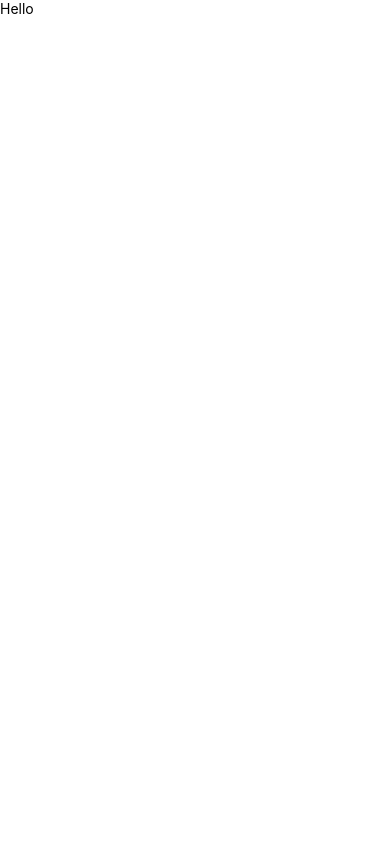
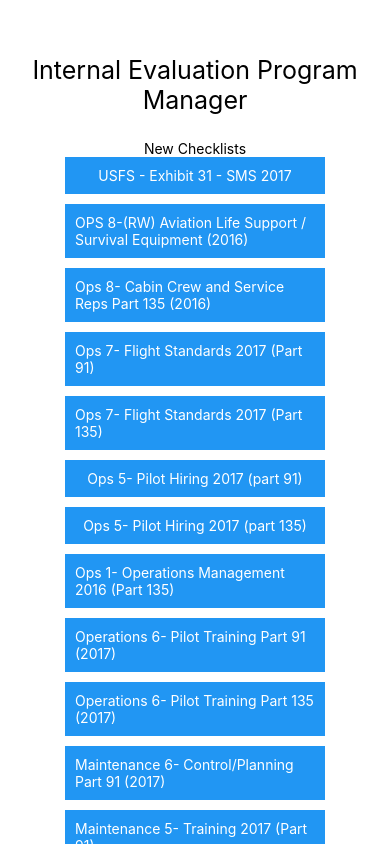
Before and after one commit to cdecamp77/coastalApp, a React Native app: screen / in a window 390 px wide. Built offline with nearby package versions, Linux system fonts and the light colour scheme.

Commit message:
Started IEP Manager, added checklist, and scrollablility.

```diff
--- a/App.js
+++ b/App.js
@@ -1,13 +1,12 @@
 import React, {Component} from 'react';
 import {AppRegistry, Text, View} from 'react-native';
+import IEPManager from './app/pages/IEPManager/IEPManager';
 
 export default class coastalApp extends Component {
   render() {
     return (
       <View>
-        <Text>
-          Hello
-        </Text>
+        <IEPManager />
       </View>
     );
   }
--- /dev/null
+++ b/app/pages/IEPManager/IEPManager.js
@@ -0,0 +1,134 @@
+import React, {Component} from 'react';
+import {AppRegistry, Text, View, StyleSheet, ScrollView, TouchableOpacity} from 'react-native';
+
+export default class IEPManager extends Component {
+  render() {
+    return (
+      <ScrollView>
+        <View style={styles.container}>
+            <Text style={styles.h1}>Internal Evaluation Program Manager</Text>
+            <Text>New Checklists</Text>
+            <TouchableOpacity onPress={this._onPressButton}>
+                <View style={styles.button}>
+                    <Text style={styles.buttonText}>USFS - Exhibit 31 - SMS 2017</Text>
+                </View>
+            </TouchableOpacity>
+            <TouchableOpacity onPress={this._onPressButton}>
+                <View style={styles.button}>
+                    <Text style={styles.buttonText}>OPS 8-(RW) Aviation Life Support / Survival Equipment (2016)</Text>
+                </View>
+            </TouchableOpacity>
+            <TouchableOpacity onPress={this._onPressButton}>
+                <View style={styles.button}>
+                    <Text style={styles.buttonText}>Ops 8- Cabin Crew and Service Reps Part 135 (2016)</Text>
+                </View>
+            </TouchableOpacity>
+            <TouchableOpacity onPress={this._onPressButton}>
+                <View style={styles.button}>
+                    <Text style={styles.buttonText}>Ops 7- Flight Standards 2017 (Part 91)</Text>
+                </View>
+            </TouchableOpacity>
+            <TouchableOpacity onPress={this._onPressButton}>
+                <View style={styles.button}>
+                    <Text style={styles.buttonText}>Ops 7- Flight Standards 2017 (Part 135)</Text>
+                </View>
+            </TouchableOpacity>
+            <TouchableOpacity onPress={this._onPressButton}>
+                <View style={styles.button}>
+                    <Text style={styles.buttonText}>Ops 5- Pilot Hiring 2017 (part 91)</Text>
+                </View>
+            </TouchableOpacity>
+            <TouchableOpacity onPress={this._onPressButton}>
+                <View style={styles.button}>
+                    <Text style={styles.buttonText}>Ops 5- Pilot Hiring 2017 (part 135)</Text>
+                </View>
+            </TouchableOpacity>
+            <TouchableOpacity onPress={this._onPressButton}>
+                <View style={styles.button}>
+                    <Text style={styles.buttonText}>Ops 1- Operations Management 2016 (Part 135)</Text>
+                </View>
+            </TouchableOpacity>
+            <TouchableOpacity onPress={this._onPressButton}>
+                <View style={styles.button}>
+                    <Text style={styles.buttonText}>Operations 6- Pilot Training Part 91 (2017)</Text>
+                </View>
+            </TouchableOpacity>
+            <TouchableOpacity onPress={this._onPressButton}>
+                <View style={styles.button}>
+                    <Text style={styles.buttonText}>Operations 6- Pilot Training Part 135 (2017)</Text>
+                </View>
+            </TouchableOpacity>
+            <TouchableOpacity onPress={this._onPressButton}>
+                <View style={styles.button}>
+                    <Text style={styles.buttonText}>Maintenance 6- Control/Planning Part 91 (2017)</Text>
+                </View>
+            </TouchableOpacity>
+            <TouchableOpacity onPress={this._onPressButton}>
+                <View style={styles.button}>
+                    <Text style={styles.buttonText}>Maintenance 5- Training 2017 (Part 91)</Text>
+                </View>
+            </TouchableOpacity>
+            <TouchableOpacity onPress={this._onPressButton}>
+                <View style={styles.button}>
+                    <Text style={styles.buttonText}>Maintenance 5- Training 2017 (Part 135)</Text>
+                </View>
+            </TouchableOpacity>
+            <TouchableOpacity onPress={this._onPressButton}>
+                <View style={styles.button}>
+                    <Text style={styles.buttonText}>Maintenance 4- Inspection Program Part 135 (2017)</Text>
+                </View>
+            </TouchableOpacity>
+            <TouchableOpacity onPress={this._onPressButton}>
+                <View style={styles.button}>
+                    <Text style={styles.buttonText}>Maintenance 11- Hangar/Facilities (2016)</Text>
+                </View>
+            </TouchableOpacity>
+            <TouchableOpacity onPress={this._onPressButton}>
+                <View style={styles.button}>
+                    <Text style={styles.buttonText}>Maint 8- Records 2016 (Part 135)</Text>
+                </View>
+            </TouchableOpacity>
+            <TouchableOpacity onPress={this._onPressButton}>
+                <View style={styles.button}>
+                    <Text style={styles.buttonText}>Maint 7- Aircraft Condition 2017 (Part 91)</Text>
+                </View>
+            </TouchableOpacity>
+            <TouchableOpacity onPress={this._onPressButton}>
+                <View style={styles.button}>
+                    <Text style={styles.buttonText}>Maint 7- Aircraft Condition 2017 (Part 135)</Text>
+                </View>
+            </TouchableOpacity>
+            <TouchableOpacity onPress={this._onPressButton}>
+                <View style={styles.button}>
+                    <Text style={styles.buttonText}>Maint 6- Control/Planning Part 135 (2017)</Text>
+                </View>
+            </TouchableOpacity>
+        </View>
+      </ScrollView>
+    );
+  }
+}
+
+const styles = StyleSheet.create ({
+    container: {
+        alignItems: 'center',
+        paddingTop: 30
+    },
+    h1: {
+        fontSize: 25,
+        textAlign: 'center',
+        margin: 25
+    },
+    button: {
+        marginBottom: 10,
+        width: 260,
+        alignItems: 'center',
+        backgroundColor: '#2196F3'
+    },
+    buttonText: {
+        padding: 10,
+        color: 'white'
+    }
+})
+
+AppRegistry.registerComponent('IEPManager', () => IEPManager);
```
Also changed, not shown: app/pages/FlightForm/FlightForm.js (added, +24 -0 lines).
